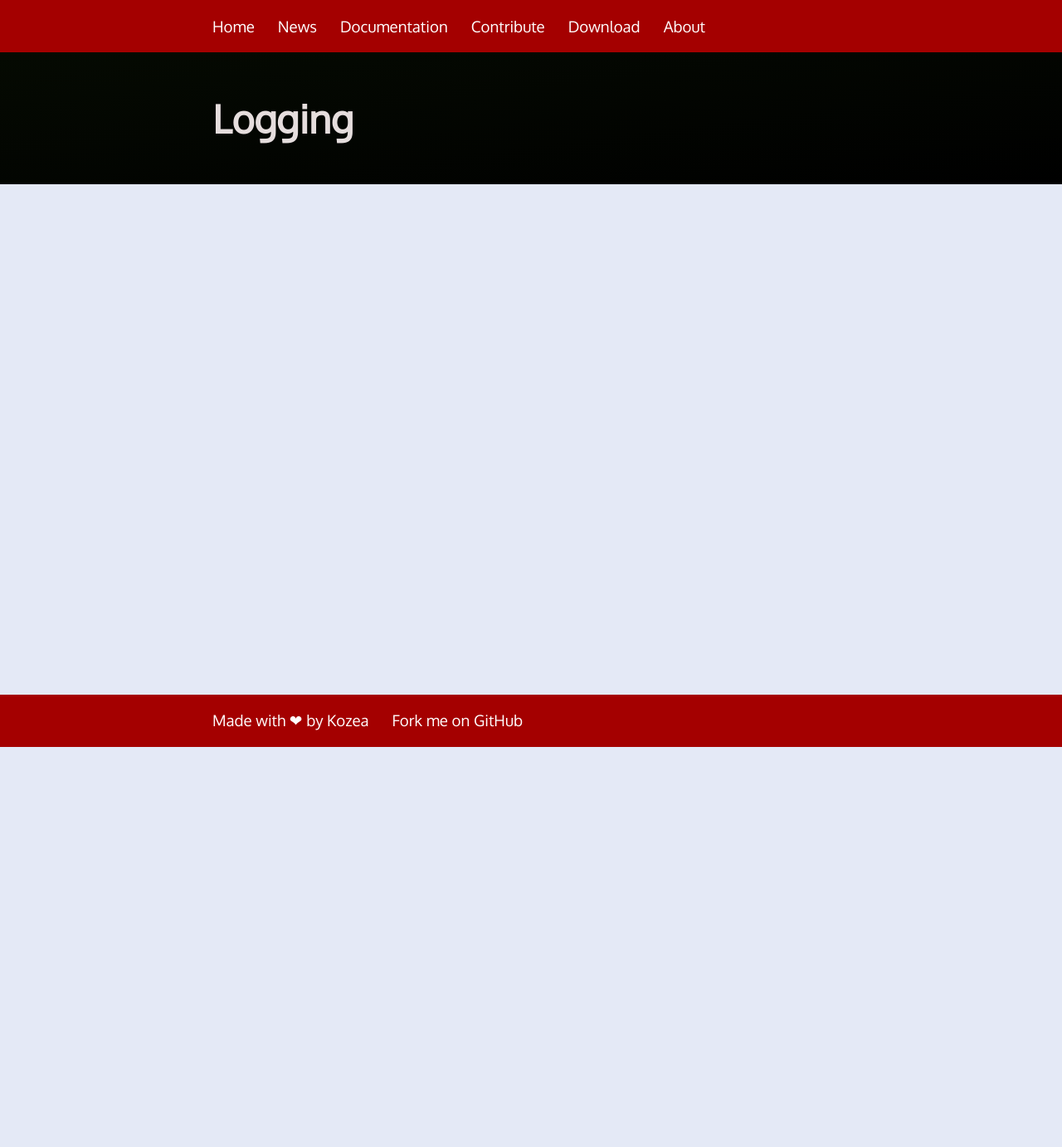
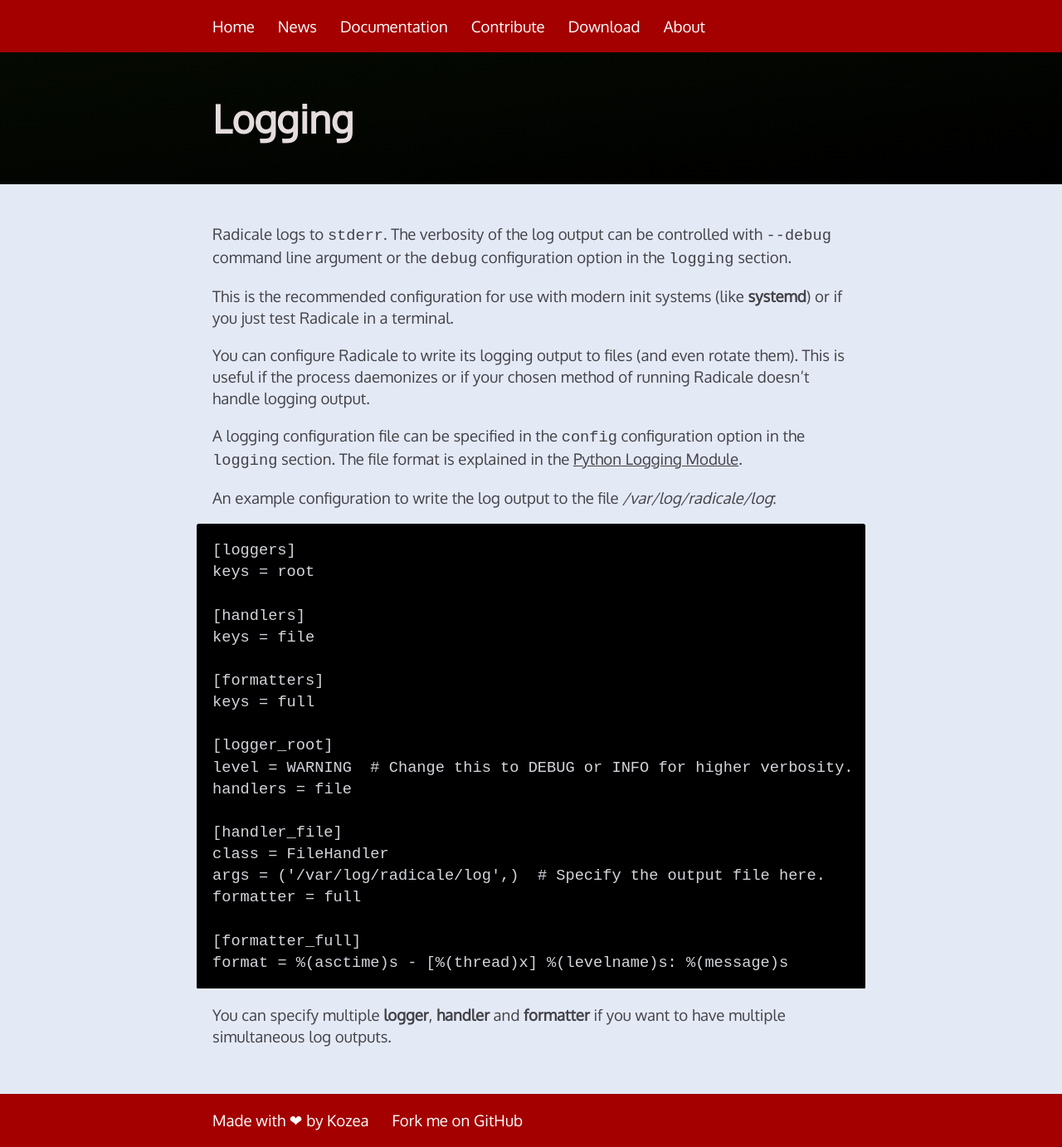
Before and after one commit to Kozea/Radicale, a Jekyll site: the page built from logging.md, in a window 1280 px wide. Shown: the whole page at 83% size. Built offline with Jekyll 4.4.1, drawn with Linux system fonts in a browser that asks for light colours; before the commit the page ends 900 px from its top, so only the background shows below that.

Commit message:
WIP (add logging.md)

````diff
--- a/logging.md
+++ b/logging.md
@@ -3,3 +3,46 @@ layout: page
 title: Logging
 permalink: /logging/
 ---
+
+Radicale logs to ``stderr``. The verbosity of the log output can be controlled
+with ``--debug`` command line argument or the ``debug`` configuration option in
+the ``logging`` section.
+
+This is the recommended configuration for use with modern init systems
+(like **systemd**) or if you just test Radicale in a terminal.
+
+You can configure Radicale to write its logging output to files (and even
+rotate them).
+This is useful if the process daemonizes or if your chosen method of running
+Radicale doesn't handle logging output.
+
+A logging configuration file can be specified in the ``config`` configuration
+option in the ``logging`` section. The file format is explained in the
+[Python Logging Module](https://docs.python.org/3/library/logging.config.html#configuration-file-format).
+
+An example configuration to write the log output to the file */var/log/radicale/log*:
+```ini
+[loggers]
+keys = root
+
+[handlers]
+keys = file
+
+[formatters]
+keys = full
+
+[logger_root]
+level = WARNING  # Change this to DEBUG or INFO for higher verbosity.
+handlers = file
+
+[handler_file]
+class = FileHandler
+args = ('/var/log/radicale/log',)  # Specify the output file here.
+formatter = full
+
+[formatter_full]
+format = %(asctime)s - [%(thread)x] %(levelname)s: %(message)s
+```
+
+You can specify multiple **logger**, **handler** and **formatter** if you want
+to have multiple simultaneous log outputs.
````
